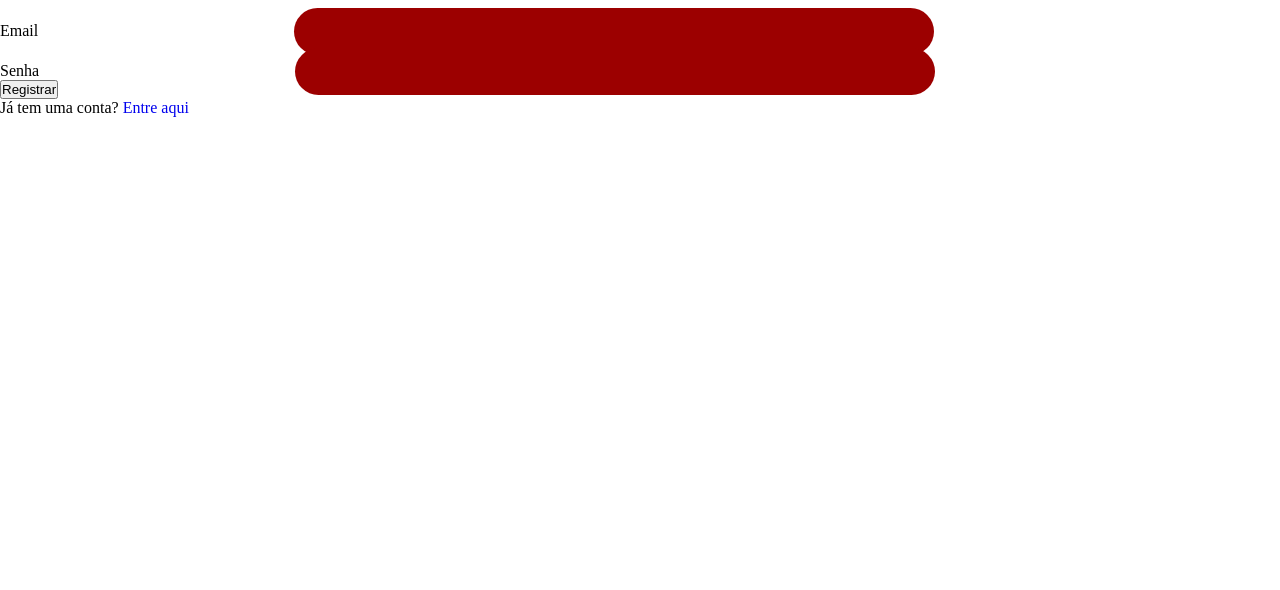
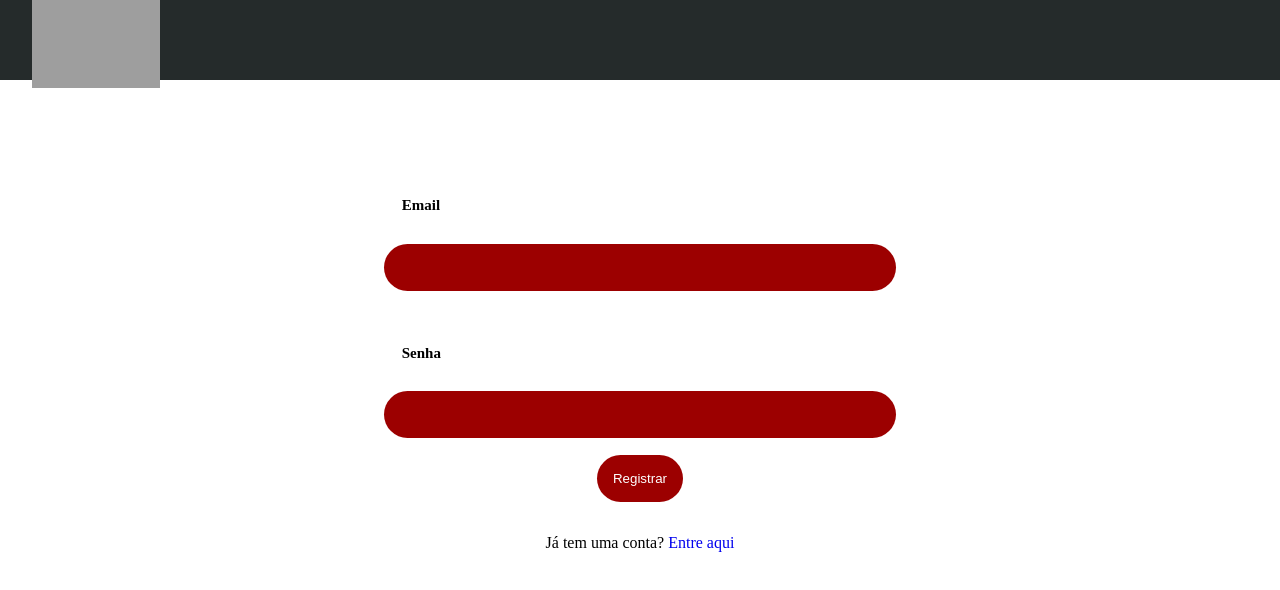
Before and after one commit to nathanhalgumacoisa/Tool-Trackers-front, a Next.js app: page /Cadastro in a window 1280 px wide. Shown: the top 590 px of the page. Built offline with nearby package versions, Linux system fonts and the light colour scheme; grey boxes are pictures that could not be loaded.

Commit message:
feat(alterando tada a cadastro pra usar fire base: css)

```diff
--- a/app/Cadastro/cadastro.module.css
+++ b/app/Cadastro/cadastro.module.css
@@ -33,7 +33,6 @@
     max-width: 40.35vw;
     margin: 1.25px auto;
     padding: 1.25rem;
-    margin-left: 17rem;
 }
 
 .input::placeholder {
@@ -69,8 +68,8 @@
     transition: border-color 0.3s;
     max-width: 50%;
     align-items: center;
-    margin-right: 12rem;
     margin-top: 2rem;
+    margin-bottom: 2rem;
     padding: 1rem;
 }
 
--- a/app/Cadastro/page.jsx
+++ b/app/Cadastro/page.jsx
@@ -5,6 +5,7 @@ import { createUserWithEmailAndPassword } from "firebase/auth";
 import { useRouter } from "next/navigation";
 import Link from "next/link";
 import styles from "./cadastro.module.css";
+import Header from "../components/header/Header";
 
 export default function Register() {
   const [email_login, setEmail] = useState("");
@@ -22,26 +23,34 @@ export default function Register() {
   };
 
   return (
-    <div className={styles.form}>
-      <div className={styles.formDiv}>
-        <label className={styles.label}>Email</label>
+    <div>
+      <Header />
+      <div className={styles.container}>
+        <div className={styles.input_container}>
+          <label className={styles.label}>
+            <h2 className={styles.title}>Email</h2>
+
             <input
             type="email"
             className={styles.input}
             value={email_login}
             onChange={(e) => setEmail(e.target.value)}
           />
+          </label>
         </div>
-      <div className={styles.formDiv}>
-        <label className={styles.label}>Senha</label>
+        <div className={styles.input_container}>
+          <label className={styles.label}>
+            <h2 className={styles.title}>Senha</h2>
+
             <input
             type="password"
             className={styles.input}
             value={senha}
             onChange={(e) => setPassword(e.target.value)}
             />
+          </label>
         </div>
-      <button className={styles.button} onClick={register}>
+        <button className={styles.btn_cadastro} onClick={register}>
           Registrar
         </button>
 
@@ -51,6 +60,7 @@ export default function Register() {
             <span className={styles.link}>Entre aqui</span>
           </Link>
         </p>
+      </div>
     </div>
   );
 }
```
Lines whose indentation alone changed are shown as unchanged.
